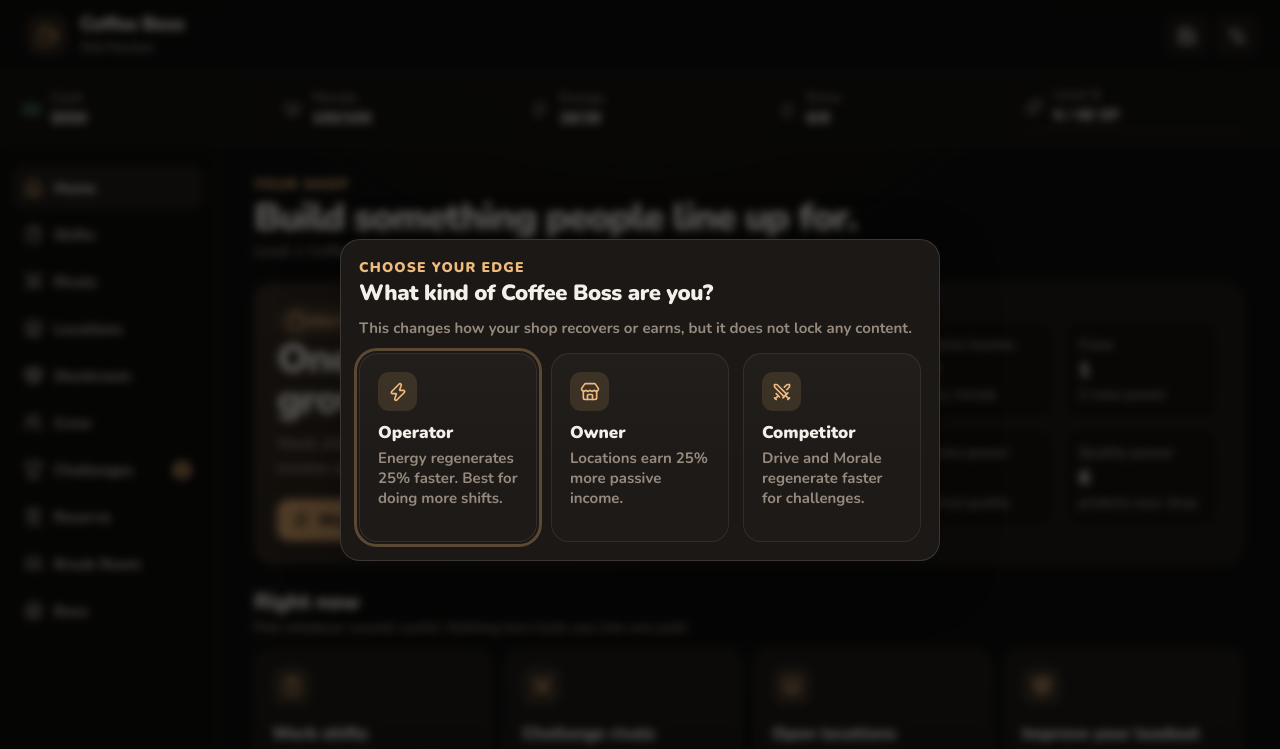
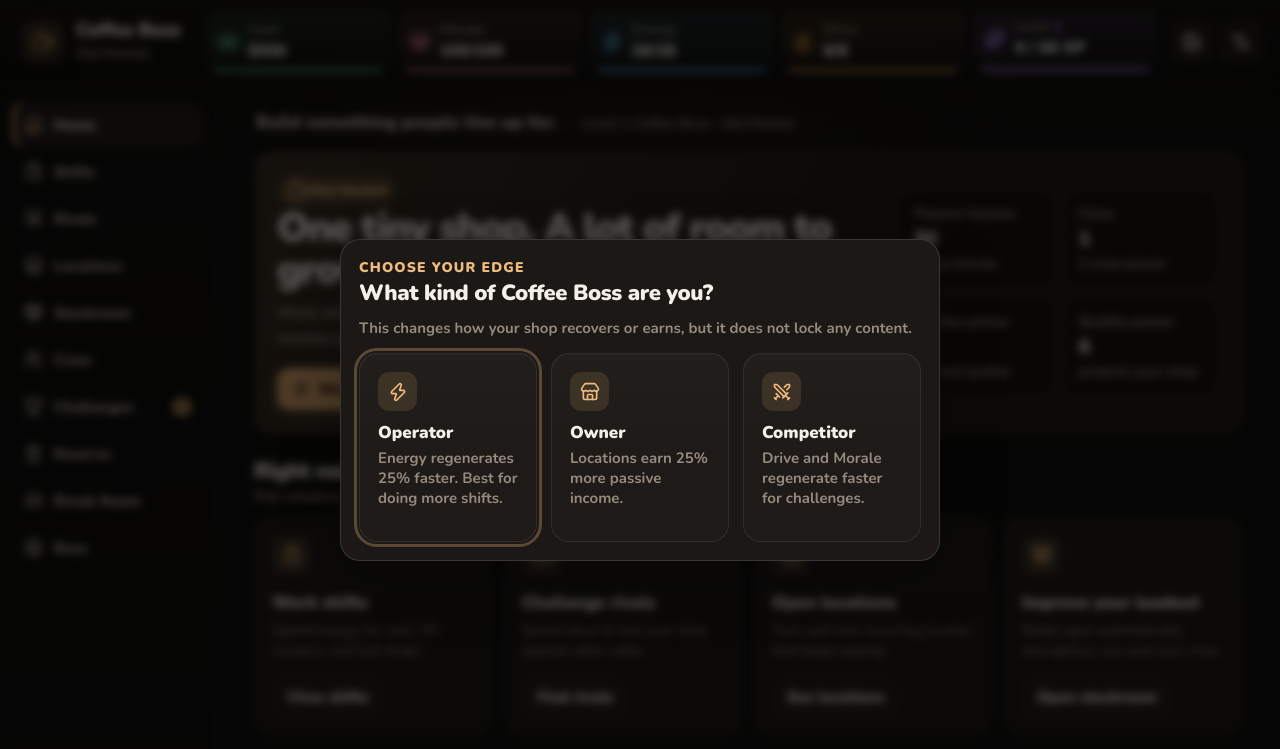
Before and after one commit to myplexscripts/coffeeboss, a plain HTML site: page index.html in a window 1280 px wide. Shown: the top 749 px of the page. Drawn offline with nearby package versions, Linux system fonts and the light colour scheme.

Commit message:
Replace website header with game HUD

```diff
--- a/index.html
+++ b/index.html
@@ -10,27 +10,31 @@
   <link href="https://fonts.googleapis.com/css2?family=Nunito:wght@500;600;700;800;900&display=swap" rel="stylesheet">
   <script src="https://unpkg.com/lucide@0.468.0/dist/umd/lucide.min.js"></script>
   <link rel="stylesheet" href="styles.css" />
+  <link rel="stylesheet" href="game-feel.css" />
 </head>
 <body>
   <div class="app-shell">
-    <header class="topbar">
-      <button class="brand" data-nav="home" aria-label="Coffee Boss home">
-        <span class="brand-mark"><i data-lucide="coffee"></i></span>
-        <span><strong>Coffee Boss</strong><small id="districtLabel">Old Market</small></span>
-      </button>
-      <div class="top-actions">
+    <header class="topbar game-hud" aria-label="Coffee Boss HUD">
+      <div class="hud-brand">
+        <button class="brand" data-nav="home" aria-label="Coffee Boss home">
+          <span class="brand-mark"><i data-lucide="coffee"></i></span>
+          <span><strong>Coffee Boss</strong><small id="districtLabel">Old Market</small></span>
+        </button>
+      </div>
+
+      <section class="status-strip hud-resources" aria-label="Player resources">
+        <div class="status-item cash" id="cashHud"><i data-lucide="banknote"></i><span><small>Cash</small><strong id="cashStat">$0</strong></span></div>
+        <div class="status-item morale" id="moraleHud"><i data-lucide="heart-pulse"></i><span><small>Morale</small><strong id="moraleStat">0/0</strong></span></div>
+        <div class="status-item energy" id="energyHud"><i data-lucide="zap"></i><span><small>Energy</small><strong id="energyStat">0/0</strong></span></div>
+        <div class="status-item drive" id="driveHud"><i data-lucide="flame"></i><span><small>Drive</small><strong id="driveStat">0/0</strong></span></div>
+        <div class="status-item xp-status" id="xpHud"><i data-lucide="sparkles"></i><span><small>Level <b id="levelStat">1</b></small><strong id="xpStat">0 / 0 XP</strong></span><div class="mini-progress"><span id="xpBar"></span></div></div>
+      </section>
+
+      <div class="hud-actions">
         <button class="icon-button" id="saveButton" title="Save game"><i data-lucide="save"></i></button>
         <button class="icon-button" id="settingsButton" title="Game options"><i data-lucide="settings-2"></i></button>
       </div>
     </header>
-
-    <section class="status-strip" aria-label="Player status">
-      <div class="status-item cash"><i data-lucide="banknote"></i><span><small>Cash</small><strong id="cashStat">$0</strong></span></div>
-      <div class="status-item"><i data-lucide="heart-pulse"></i><span><small>Morale</small><strong id="moraleStat">0/0</strong></span></div>
-      <div class="status-item"><i data-lucide="zap"></i><span><small>Energy</small><strong id="energyStat">0/0</strong></span></div>
-      <div class="status-item"><i data-lucide="flame"></i><span><small>Drive</small><strong id="driveStat">0/0</strong></span></div>
-      <div class="status-item xp-status"><i data-lucide="sparkles"></i><span><small>Level <b id="levelStat">1</b></small><strong id="xpStat">0 / 0 XP</strong></span><div class="mini-progress"><span id="xpBar"></span></div></div>
-    </section>
 
     <div class="body-grid">
       <nav class="sidebar" aria-label="Main navigation">
```
